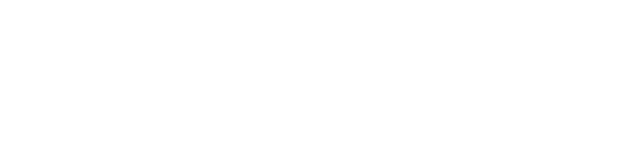
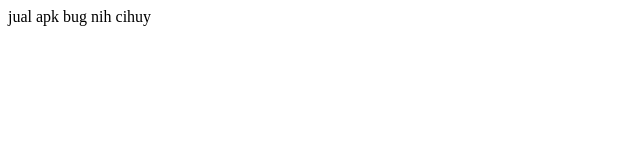
Before and after one commit to vankoyutakaaa-beep/Vankoyutakaaaa.github.io, a plain HTML site: page index.html in a window 1280 px wide. Shown: the whole page, without its empty margins (0-640 px from the left). Drawn offline with Linux system fonts and the light colour scheme.

Commit message:
update index.html

```diff
--- a/index.html
+++ b/index.html
@@ -4,11 +4,11 @@
 <head>
   <meta charset="UTF-8">
   <meta name="viewport" content="width=device-width, initial-scale=1">
-  <title></title>
+  <title>vanko</title>
 </head>
 
 <body>
-
+  jual apk bug nih cihuy
 </body>
 
 </html>
```
